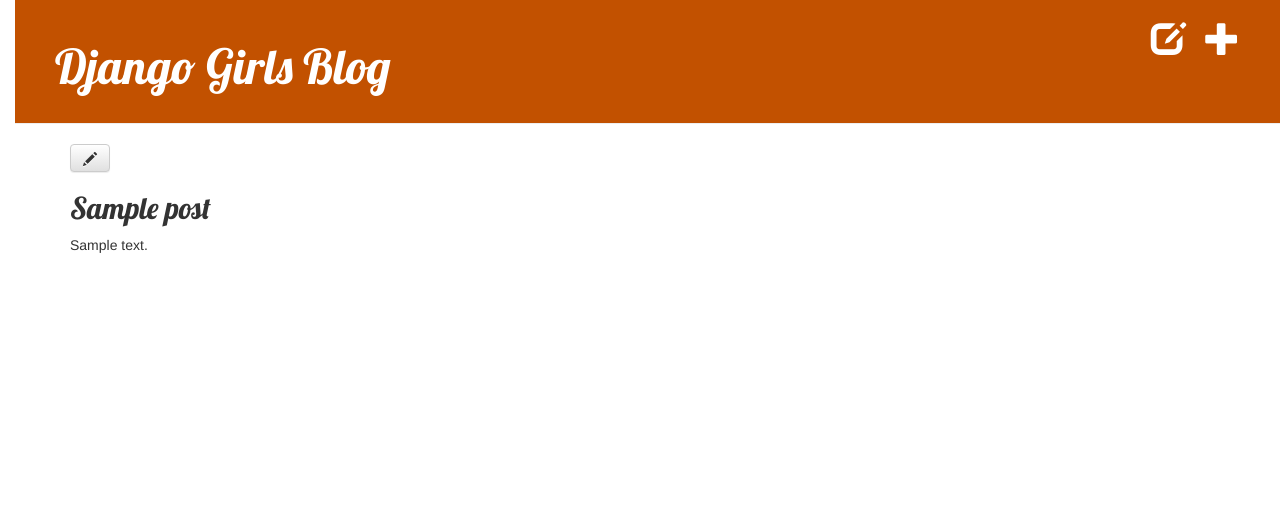
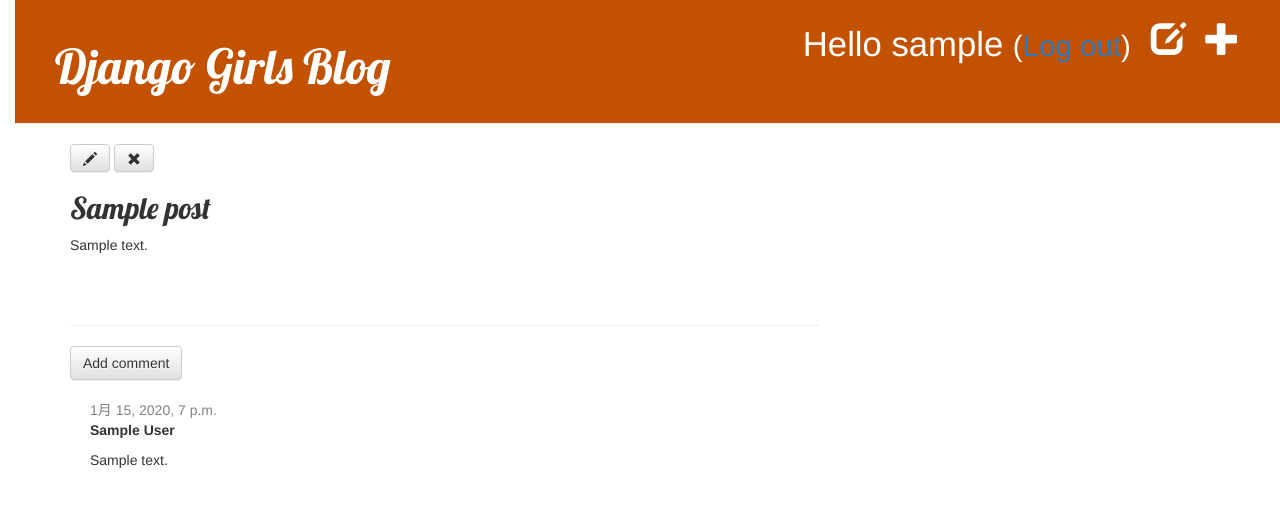
Before and after one commit to Yuya-bakuretsu/my-first-blog, a Django app: page /post/1/ in a window 1280 px wide. Shown: the top 507 px of the page. Run offline with Django 3.2, Linux system fonts and the light colour scheme; a user stored in the database is signed in; tables that the repository leaves empty hold one stand-in row (values such as "Sample post"); some libraries are stand-ins or nearby versions.

Commit message:
complete making app

```diff
--- a/blog/admin.py
+++ b/blog/admin.py
@@ -1,4 +1,5 @@
 from django.contrib import admin
-from .models import Post
+from .models import Post, Comment
 
 admin.site.register(Post)
+admin.site.register(Comment)
--- a/blog/models.py
+++ b/blog/models.py
@@ -16,3 +16,21 @@ class Post(models.Model):
 
     def __str__(self):
         return self.title
+
+    def approved_comments(self):
+        return self.comments.filter(approved_comment=True)
+
+
+class Comment(models.Model):
+    post = models.ForeignKey('blog.Post', on_delete=models.CASCADE, related_name='comments')
+    author = models.CharField(max_length=200)
+    text = models.TextField()
+    created_date = models.DateTimeField(default=timezone.now)
+    approved_comment = models.BooleanField(default=False)
+
+    def approve(self):
+        self.approved_comment = True
+        self.save()
+
+    def __str__(self):
+        return self.text
--- a/blog/static/css/blog.css
+++ b/blog/static/css/blog.css
@@ -51,3 +51,6 @@ h1, h2, h3, h4 {
 .post h2 a, .post h2 a:visited {
     color: #000000;
 }
+.comment{
+    margin: 20px 0px 20px 20px;
+}
--- a/blog/templates/blog/base.html
+++ b/blog/templates/blog/base.html
@@ -12,6 +12,9 @@
     {% if user.is_authenticated %}
     <a href="{% url 'post_new' %}" class="top-menu"><span class="glyphicon glyphicon-plus"></span></a>
     <a href="{% url 'post_draft_list' %}" class="top-menu"><span class="glyphicon glyphicon-edit"></span></a>
+    <p class="top-menu">Hello {{ user.username }} <small>(<a href="{%url 'logout' %}">Log out</a>)</small></p>
+    {% else %}
+    <a href="{% url 'login' %}" class="top-menu"><span class="glyphicon glyphicon-lock"></span></a>
     {% endif %}
     <h1><a href="/">Django Girls Blog</a></h1>
 </div>
--- a/blog/templates/blog/post_detail.html
+++ b/blog/templates/blog/post_detail.html
@@ -10,8 +10,29 @@
     {% endif %}
     {% if user.is_authenticated %}
     <a class="btn btn-default" href="{% url 'post_edit' pk=post.pk %}"><span class="glyphicon glyphicon-pencil"></span></a>
+    <a class="btn btn-default" href="{% url 'post_remove' pk=post.pk %}"><span
+            class="glyphicon glyphicon-remove"></span></a>
     {% endif %}
     <h2>{{ post.title}}</h2>
     <p>{{ post.text|linebreaksbr }}</p>
 </div>
+<hr>
+<a class="btn btn-default" href="{% url 'add_comment_to_post' pk=post.pk %}">Add comment</a>
+{% for comment in post.comments.all %}
+{% if user.is_authenticated or comment.approved_comment %}
+<div class="comment">
+    <div class="date">
+        {{ comment.created_date }}
+        {% if not comment.approved_comment %}
+        <a href="{% url 'comment_remove' pk=comment.pk %}"><span class="glyphicon glyphicon-remove"></span></a>
+        <a href="{% url 'comment_approve' pk=comment.pk%}"><span class="glyphicon glyphicon-ok"></span></a>
+        {% endif %}
+    </div>
+    <strong>{{ comment.author }}</strong>
+    <p>{{ comment.text|linebreaks }}</p>
+</div>
+{% endif %}
+{% empty %}
+<p>No comments here yet :(</p>
+{% endfor %}
 {% endblock %}
--- a/blog/templates/blog/post_list.html
+++ b/blog/templates/blog/post_list.html
@@ -8,6 +8,7 @@
     </div>
     <h2><a href="{% url 'post_detail' pk=post.pk %}">{{ post.title }}</a></h2>
     <p>{{ post.text|linebreaksbr }}</p>
+    <a href="{% url 'post_detail' pk=post.pk %}">Comments: {{ post.approved_comments.count }}</a>
 </div>
 {% endfor %}
 {% endblock%}
--- a/blog/urls.py
+++ b/blog/urls.py
@@ -8,4 +8,8 @@ urlpatterns = [
     path('post/<pk>/publish/', views.post_publish, name='post_publish'),
     path('post/new/', views.post_new, name='post_new'),
     path('post/<int:pk>/edit/', views.post_edit, name='post_edit'),
+    path('post/<pk>/remove/', views.post_remove, name='post_remove'),
+    path('post/<int:pk>/comment/', views.add_comment_to_post, name='add_comment_to_post'),
+    path('comment/<int:pk>/approve/', views.comment_approve, name='comment_approve'),
+    path('comment/<int:pk>/remove/', views.comment_remove, name='comment_remove'),
 ]
--- a/blog/views.py
+++ b/blog/views.py
@@ -1,11 +1,10 @@
 from django.shortcuts import render
 from django.utils import timezone
-from .models import Post
+from .models import Post, Comment
 from django.shortcuts import render, get_object_or_404, redirect
-from .forms import PostForm
+from .forms import PostForm, CommentForm
+from django.contrib.auth.decorators import login_required
 
-
-# Create your views here.
 
 def post_list(request):
     posts = Post.objects.filter(published_date__lte=timezone.now()).order_by('published_date')
@@ -17,17 +16,20 @@ def post_detail(request, pk):
     return render(request, 'blog/post_detail.html', {'post': post})
 
 
+@login_required
 def post_draft_list(request):
     posts = Post.objects.filter(published_date__isnull=True).order_by('created_date')
     return render(request, 'blog/post_draft_list.html', {'posts': posts})
 
 
+@login_required
 def post_publish(request, pk):
     post = get_object_or_404(Post, pk=pk)
     post.publish()
     return redirect('post_detail', pk=pk)
 
 
+@login_required
 def post_new(request):
     if request.method == "POST":
         form = PostForm(request.POST)
@@ -42,6 +44,7 @@ def post_new(request):
     return render(request, 'blog/post_edit.html', {'form': form})
 
 
+@login_required
 def post_edit(request, pk):
     post = get_object_or_404(Post, pk=pk)
     if request.method == "POST":
@@ -55,3 +58,38 @@ def post_edit(request, pk):
     else:
         form = PostForm(instance=post)
     return render(request, 'blog/post_edit.html', {'form': form})
+
+
+@login_required
+def post_remove(request, pk):
+    post = get_object_or_404(Post, pk=pk)
+    post.delete()
+    return redirect('post_list')
+
+
+def add_comment_to_post(request, pk):
+    post = get_object_or_404(Post, pk=pk)
+    if request.method == "POST":
+        form = CommentForm(request.POST)
+        if form.is_valid():
+            form = CommentForm(request.POST)
+            comment = form.save(commit=False)
+            comment.post = post
+            comment.save()
+            return redirect('post_detail', pk=post.pk)
+    else:
+        form = CommentForm()
+    return render(request, 'blog/add_comment_to_post.html', {'form': form})
+
+
+@login_required
+def comment_approve(request, pk):
+    comment = get_object_or_404(Comment, pk=pk)
+    comment.approve()
+    return redirect('post_detail', pk=comment.post.pk)
+
+@login_required
+def comment_remove(request, pk):
+    comment = get_object_or_404(Comment, pk=pk)
+    comment.delete()
+    return redirect('post_detail', pk=comment.post.pk)
--- a/mysite/settings.py
+++ b/mysite/settings.py
@@ -120,3 +120,4 @@ USE_TZ = True
 
 STATIC_URL = '/static/'
 STATIC_ROOT = os.path.join(BASE_DIR, 'static')
+LOGIN_REDIRECT_URL = '/'
--- a/mysite/urls.py
+++ b/mysite/urls.py
@@ -16,7 +16,12 @@ Including another URLconf
 from django.contrib import admin
 from django.urls import path, include
 
+from django.contrib.auth import views
+
+
 urlpatterns = [
     path('admin/', admin.site.urls),
+    path('accounts/login/', views.LoginView.as_view(), name='login'),
+    path('accounts/logout/', views.LogoutView.as_view(next_page='/'), name='logout'),
     path('', include('blog.urls')),
 ]
```
Also changed, not shown: blog/forms.py (+7 -3 lines), blog/templates/blog/add_comment_to_post.html (added, +9 -0 lines), blog/templates/registration/login.html (added, +24 -0 lines), blog/migrations/0002_comment.py (added).
